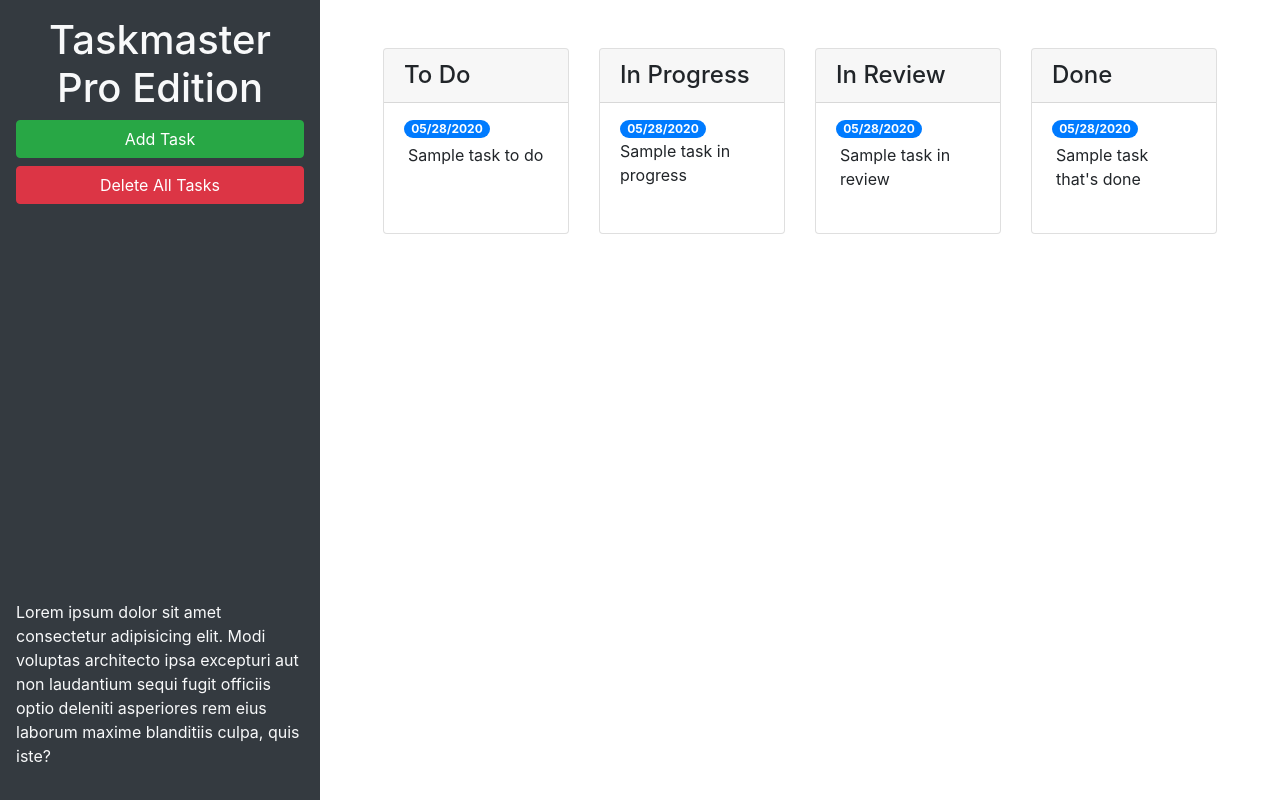
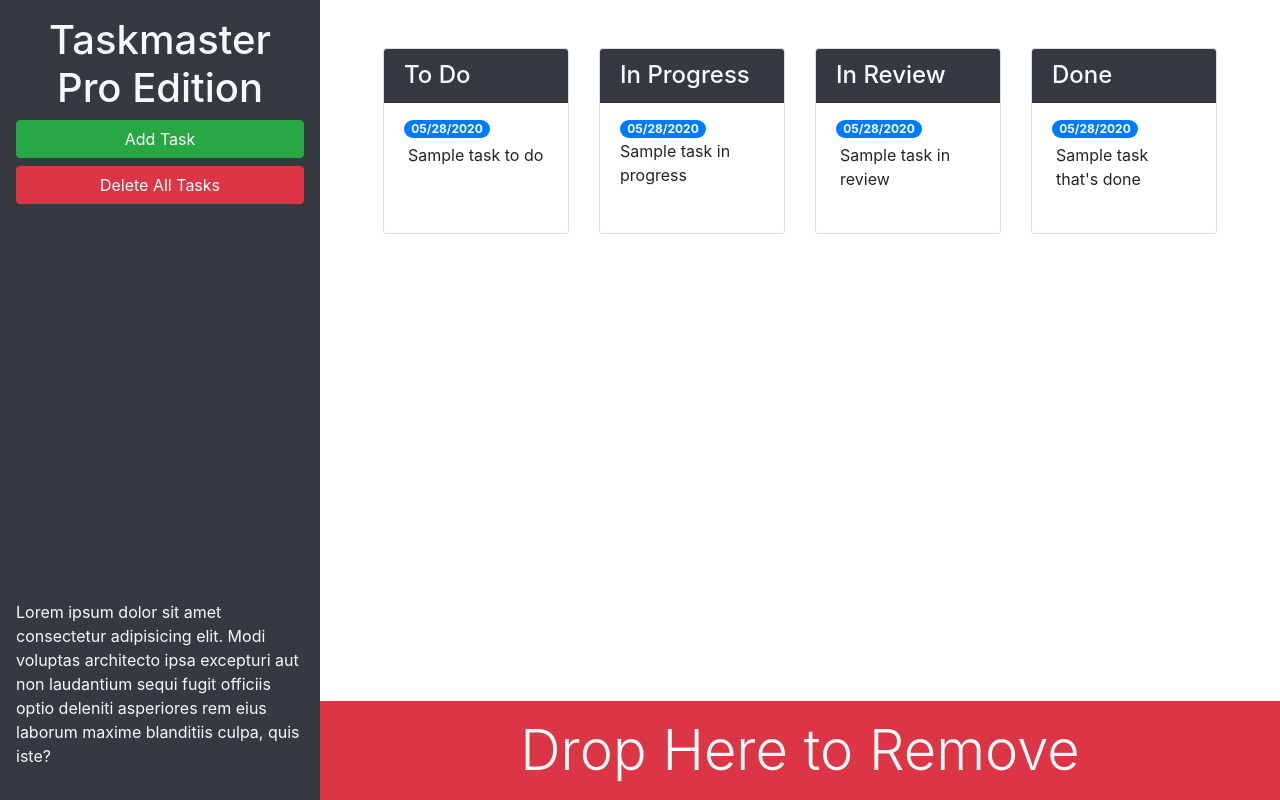
Before and after one commit to nosremetnarg/taskMaster, a plain HTML site: page index.html in a window 1280 px wide. Drawn offline with nearby package versions, Linux system fonts and the light colour scheme.

Commit message:
add trash zone

```diff
--- a/index.html
+++ b/index.html
@@ -13,22 +13,25 @@
 <body>
 
     <div class="row min-vh-100 no-gutters">
-    <header class="col-12 col-lg-3 bg-dark text-light d-flex flex-column p-4 p-lg-3">
+        <header class="col-12 col-lg-3 bg-dark text-light sticky-top d-flex flex-column p-4 p-lg-3">
             <h1 class="text-center">Taskmaster Pro Edition</h1>
-      <button id="create-task" class="btn btn-block btn-success" data-toggle="modal" data-target="#task-form-modal">Add
+            <button id="create-task" class="btn btn-block btn-success" data-toggle="modal"
+                data-target="#task-form-modal">Add
                 Task</button>
             <button id="remove-tasks" class="btn btn-block btn-danger">Delete All Tasks</button>
-      <p class="mt-auto">Lorem ipsum dolor sit amet consectetur adipisicing elit. Modi voluptas architecto ipsa
+            <p class="mt-auto d-none d-lg-block">Lorem ipsum dolor sit amet consectetur adipisicing elit. Modi voluptas
+                architecto ipsa
                 excepturi aut non
-        laudantium sequi fugit officiis optio deleniti asperiores rem eius laborum maxime blanditiis culpa, quis iste?
+                laudantium sequi fugit officiis optio deleniti asperiores rem eius laborum maxime blanditiis culpa, quis
+                iste?
             </p>
         </header>
-    <main class="col-12 col-lg-9">
+        <main class="col-12 col-lg-9 d-flex flex-column">
             <div class="m-5 row">
                 <div class="col-12 col-md-6 col-xl-3 mb-3">
                     <!-- todo start -->
                     <div class="card">
-             <h4 class="card-header">
+                        <h4 class="card-header bg-dark text-light">
                             To Do
                         </h4>
                         <ul id="list-toDo" class="list-group list-group-flush">
@@ -43,7 +46,7 @@
                 <!-- in progress start -->
                 <div class="col-12 col-md-6 col-xl-3 mb-3">
                     <div class="card">
-                <h4 class="card-header">
+                        <h4 class="card-header bg-dark text-light">
                             In Progress
                         </h4>
                         <ul id="list-inProgress" class="list-group list-group-flush">
@@ -58,7 +61,7 @@
                 <!-- in review start -->
                 <div class="col-12 col-md-6 col-xl-3 mb-3">
                     <div class="card">
-              <h4 class="card-header">
+                        <h4 class="card-header bg-dark text-light">
                             In Review
                         </h4>
                         <ul id="list-inReview" class="list-group list-group-flush">
@@ -73,7 +76,7 @@
                 <!-- done start -->
                 <div class="col-12 col-md-6 col-xl-3 mb-3">
                     <div class="card">
-              <h4 class="card-header">
+                        <h4 class="card-header bg-dark text-light">
                             Done
                         </h4>
                         <ul id="list-done" class="list-group list-group-flush">
@@ -85,8 +88,15 @@
                     </div>
                 </div>
                 <!-- done end -->
+
+            </div>
+            <!-- trash start -->
+            <div id="trash" class="mt-auto">
+                <div class="w-100 bg-danger p-3 text-center text-light display-4">
+                    Drop Here to Remove
                 </div>
             </div>
+            <!-- trash end -->
         </main>
     </div>
 
@@ -109,7 +119,8 @@
                         </div>
                         <div class="form-group">
                             <label for="modalDueDate">Due date</label>
-              <input type="text" class="form-control" id="modalDueDate" placeholder="mm/dd/yyyy" autocomplete="off" />
+                            <input type="text" class="form-control" id="modalDueDate" placeholder="mm/dd/yyyy"
+                                autocomplete="off" />
                         </div>
                     </form>
                 </div>
```
Lines whose indentation alone changed are shown as unchanged.
